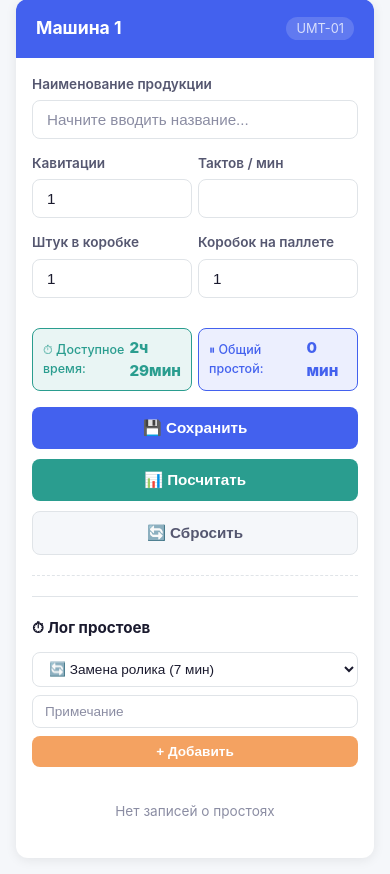
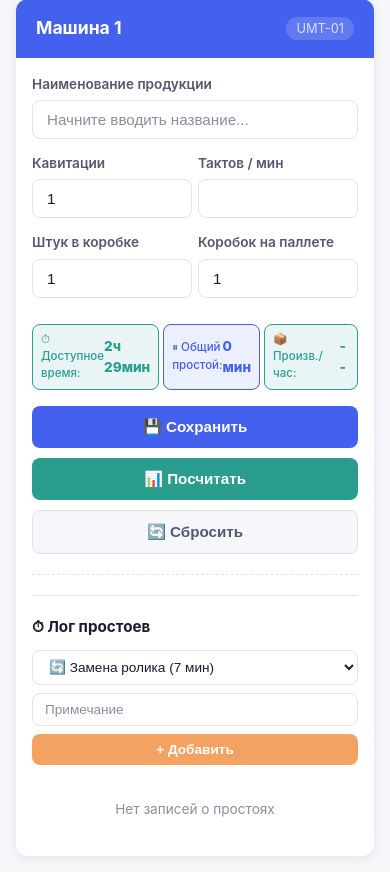
Before and after one commit to Maksdorozhkin/umt-calculator, a Flask app: page / in a window 390 px wide. Shown: the part 179-1053 px from the top of the page. Run offline with Flask 3, Linux system fonts and the light colour scheme; data that the repository does not hold is empty.

Commit message:
Изменения: добавлен расчет производительности в час + автообновление, изменение внешнего вида  - gap: 6px → 4px — уменьшил расстояние между карточками  - padding: 8px 10px → 6px 8px — уменьшил внутренние отступы  - font-size: 0.78rem → 0.72rem — уменьшил шрифт подписей  - .time-value: 0.95rem → 0.85rem — уменьшил шрифт значений  - Добавил .hourly-rate-bar в селектор мобильной адаптации  - margin: 12px 0 — уменьшил вертикальные отступы блока

```diff
--- a/app.py
+++ b/app.py
@@ -60,7 +60,7 @@ MACHINES = [1, 2, 3, 4, 5, 6, 7]
 def get_current_shift():
     """Определяет текущую смену (День/Ночь) и рассчитывает время окончания с учетом смещения в -10 минут."""
     now = datetime.now()
-    BOUNDARY_HOUR = 20  # Конечная граница дня / начало ночи (20:00)
+    BOUNDARY_HOUR = 20  # Конец дня / начало ночи (20:00)
     SHIFT_END_ADJUSTMENT = timedelta(minutes=10)
 
     hour = now.hour
--- a/static/css/style.css
+++ b/static/css/style.css
@@ -396,6 +396,20 @@ header {
     flex: 1;
 }
 
+.hourly-rate-bar {
+    background: rgba(42, 157, 143, 0.1);
+    border: 1px solid var(--success);
+    border-radius: var(--radius-sm);
+    padding: 10px 14px;
+    font-size: 0.85rem;
+    font-weight: 480;
+    color: var(--success);
+    display: flex;
+    justify-content: space-between;
+    align-items: center;
+    flex: 1;
+}
+
 .time-value {
     font-size: 1.1rem;
     font-weight: 800;
@@ -787,17 +801,19 @@ header {
     }
 
     .time-info {
-        gap: 6px;
+        gap: 4px;
+        margin: 12px 0;
     }
 
     .available-time,
-    .total-downtime-bar {
-        padding: 8px 10px;
-        font-size: 0.78rem;
+    .total-downtime-bar,
+    .hourly-rate-bar {
+        padding: 6px 8px;
+        font-size: 0.72rem;
     }
 
     .time-info .time-value {
-        font-size: 0.95rem;
+        font-size: 0.85rem;
     }
     .tab-btn {
         padding: 7px 12px;
--- a/templates/index.html
+++ b/templates/index.html
@@ -167,6 +167,14 @@
                                         class="time-value"
                                         id="totalDowntime{{ machine.id }}"
                                         >0 мин</span
+                                    >
+                                </div>
+                                <div class="hourly-rate-bar">
+                                    <span>📦 Произв./час:</span>
+                                    <span
+                                        class="time-value"
+                                        id="hourlyRate{{ machine.id }}"
+                                        >--</span
                                     >
                                 </div>
                             </div>
```
Also changed, not shown: static/js/app.js (+40 -0 lines).
